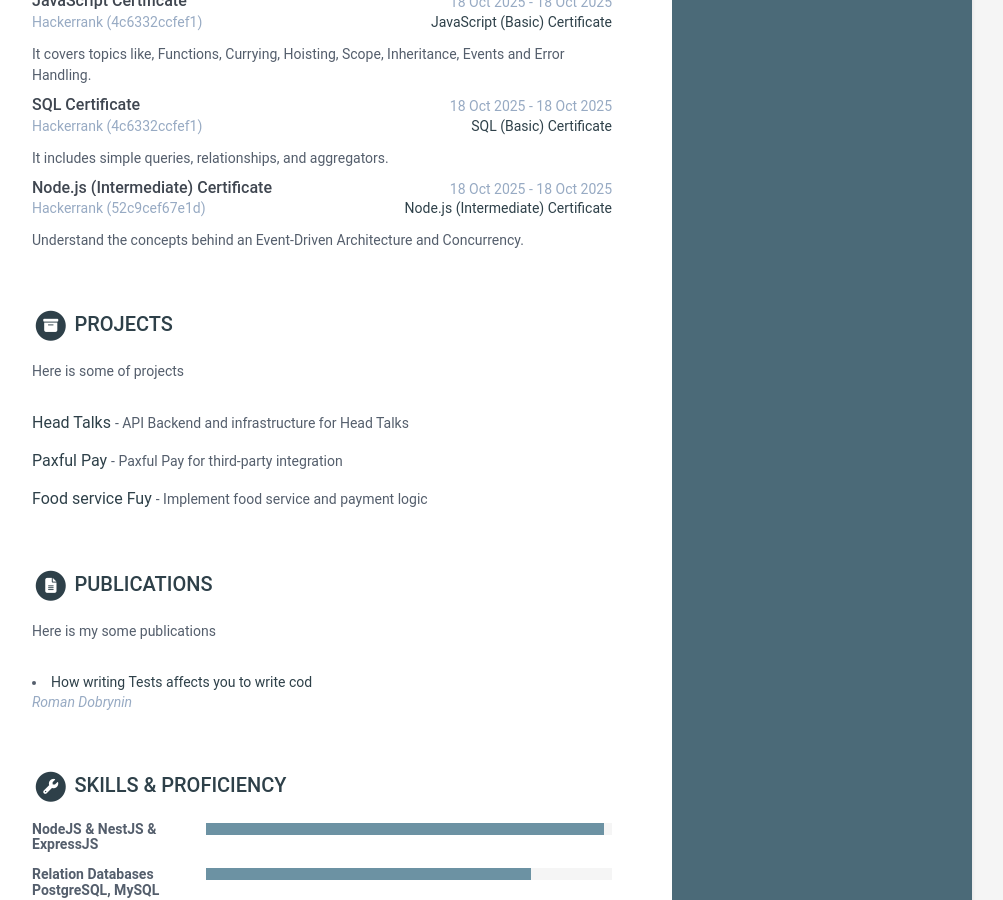
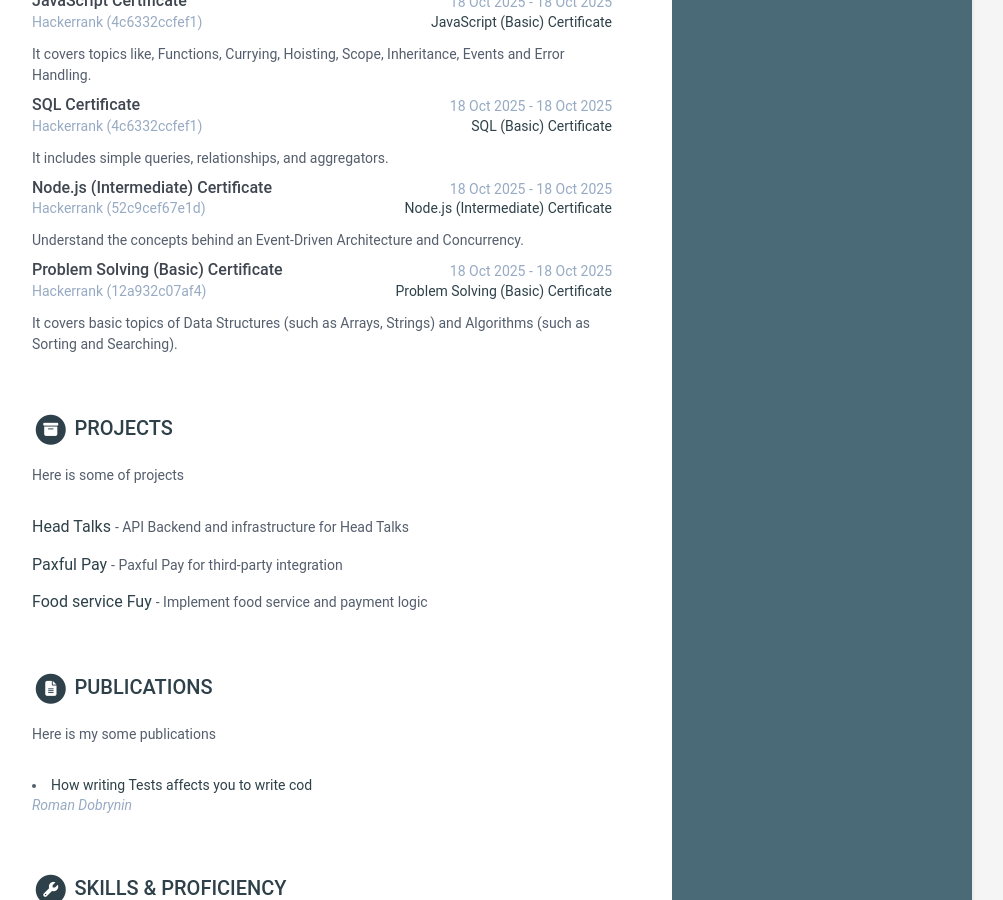
Before and after one commit to rdobrynin/rdobrynin.github.io, a Jekyll site: the page built from index.html, in a window 1280 px wide and 900 px high, scrolled down 2688 px. Shown: the whole window, without its empty margins (168-1171 px from the left). Built offline with Jekyll 4.4.1, drawn with Linux system fonts in a browser that asks for light colours.

Commit message:
add skill

```diff
--- a/_data/data.yml
+++ b/_data/data.yml
@@ -235,6 +235,16 @@ certifications:
           details: |
             Understand the concepts behind an Event-Driven Architecture and Concurrency.
 
+        - name: Problem Solving (Basic) Certificate
+          start: 18 Oct 2025
+          end: 18 Oct 2025
+          organization: Hackerrank
+          credentialid: 12a932c07af4
+          credentialurl: hackerrank.com/certificates/12a932c07af4
+          credentialname: Problem Solving (Basic) Certificate
+          details: |
+            It covers basic topics of Data Structures (such as Arrays, Strings) and Algorithms (such as Sorting and Searching).
+
 
 
 
```
